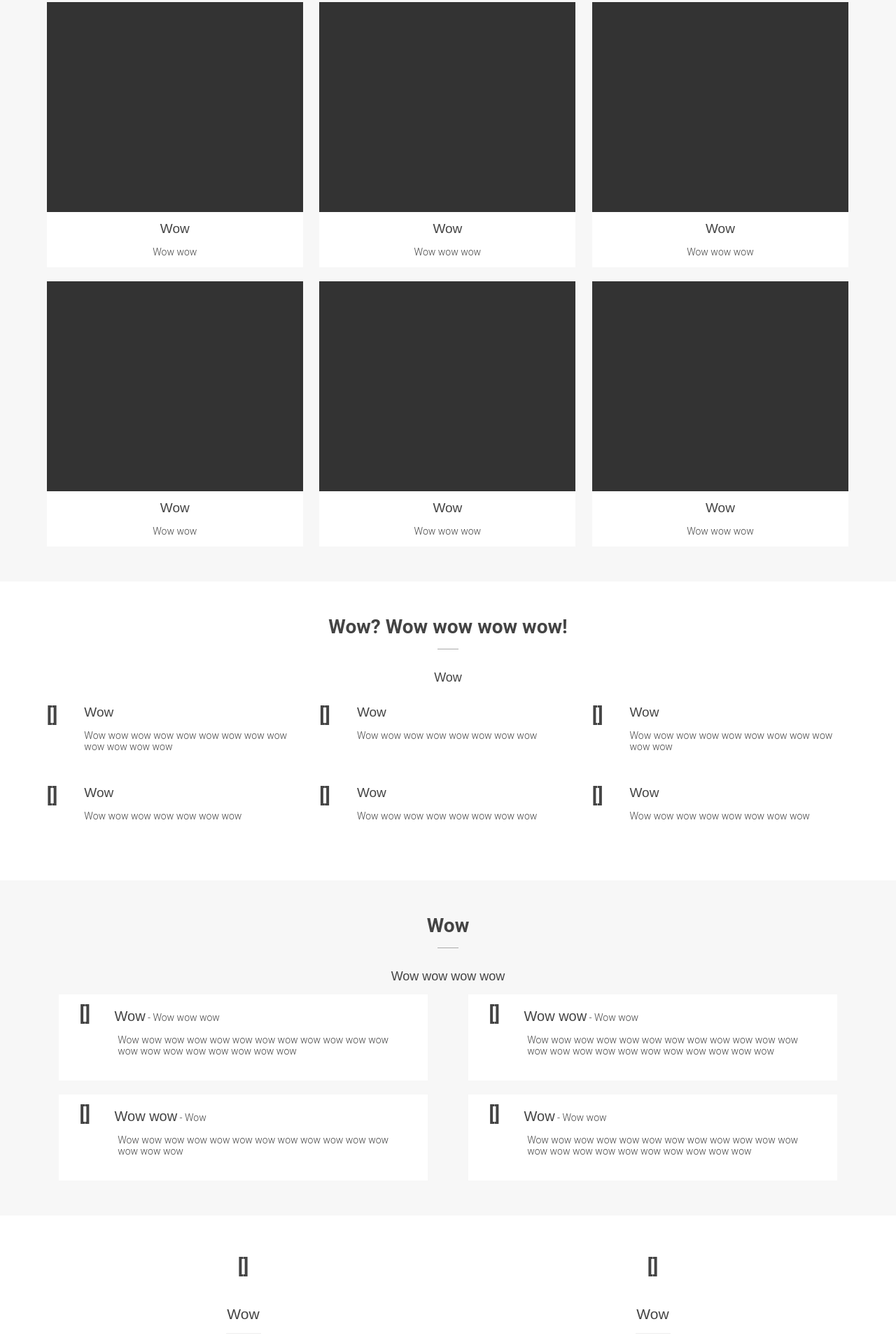
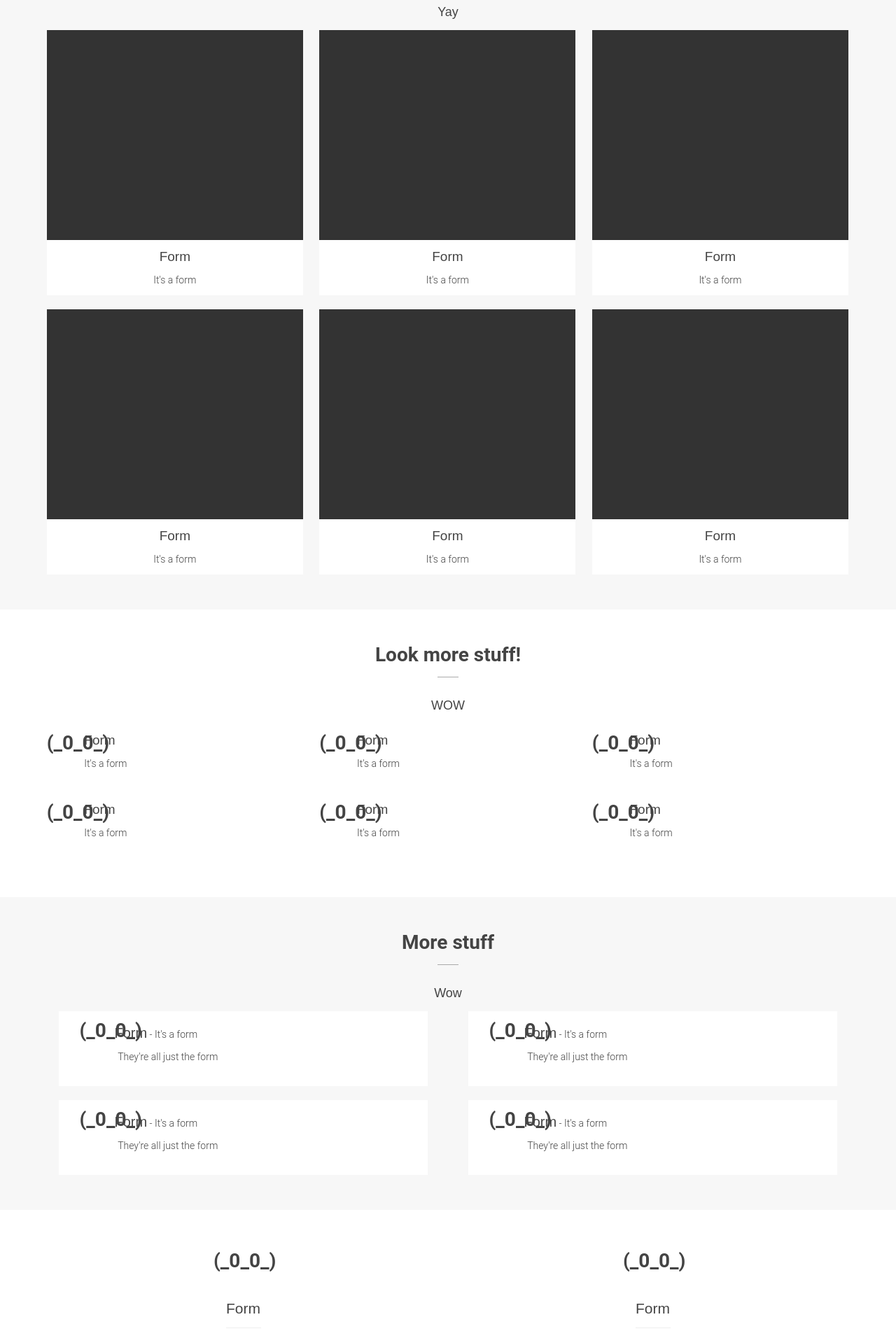
Before and after one commit to Uzernaym/CheezGame, a website: page home.html in a window 1280 px wide. Shown: the part 888-2800 px from the top of the page at 70% size. Drawn offline with Linux system fonts and the light colour scheme.

Commit message:
fifth commit

```diff
--- a/home.html
+++ b/home.html
@@ -7,10 +7,10 @@
       <div id="logo">
       </div>
       <ul class="nav">
-        <li><a href="#">Wow</a></li>
-        <li><a href="#">Wow</a></li>
-        <li><a href="#">Wow</a></li>
-        <li><a href="#">Wow</a></li>
+        <li><a href="/contact">Store</a></li>
+        <li><a href="/store">Contact</a></li>
+        <li><a href="/about">About</a></li>
+        <li><a href="/alinasucks">Alina Sucks</a></li>
       </ul>
     </div>
   </div>
@@ -18,138 +18,139 @@
 <div class="section">
   <div class="slider">
     <div class="container slidercontent">
-      <h1 class="hero">Wow</h1>
-      <h2 class="hero">Wow.Wow.Wow</h2>
-      <div class="call"><span>Wow</span></div>
+      <h1 class="hero">Brandon's</h1>
+      <h2 class="hero">Website</h2>
+      <div class="call"><span>Is better than Amanda's</span></div>
     </div>
   </div>
 </div>
 <div class="section">
   <div class="container">
     <div class="col four">
-      <h1 class="icon">[]</h1>
-      <h1 class="service">Wow</h1>
-      <p>Wow wow wow wow wow wow wow wow wow wow wow wow wow</p>
+      <h1 class="icon">(_0_0_)</h1>
+      <h1 class="service">Don't Click</h1>
+      <p>Doesn't do anything</p>
     </div>
     <div class="col four">
-      <h1 class="icon">[]</h1>
-      <h1 class="service">Wow</h1>
-      <p>Wow wow wow wow wow wow wow wow wow</p>
+      <h1 class="icon">(_0_0_)</h1>
+      <h1 class="service">Don't Click</h1>
+      <p>Doesn't do anything</p>
     </div>
     <div class="responsivegroup"></div>
     <div class="col four">
-      <h1 class="icon">[]</h1>
-      <h1 class="service">Wow</h1>
-      <p>Wow wow wow wow wow wow wow wow wow wow wow</p>
+      <h1 class="icon">(_0_0_)</h1>
+      <h1 class="service">Don't Click</h1>
+      <p>Doesn't do anything</p>
     </div>
     <div class="col four">
-      <h1 class="icon">[]</h1>
-      <h1 class="service">Wow</h1>
-      <p>Wow wow wow wow wow wow wow</p>
-    </div>
+      <div class="col four">
+        <h1 class="icon">(_0_0_)</h1>
+        <h1 class="service">Don't Click</h1>
+        <p>Doesn't do anything</p>
+      </div>
     <div class="group"></div>
   </div>
 </div>
 <div class="section bg">
   <div class="container">
-    <h1>Wow wow</h1>
-    <h2>Wow wow wow!</h2>
+    <h1>I did a thing</h1>
+    <h2>Yay</h2>
     <div class="col three bg nopad pointer">
       <div class="imgholder"></div>
-      <h1 class="feature">Wow</h1>
-      <p>Wow wow</p>
+      <h1 class="feature">Form</h1>
+      <p>It's a form</p>
     </div>
     <div class="col three bg nopad pointer">
       <div class="imgholder"></div>
-      <h1 class="feature">Wow</h1>
-      <p>Wow wow wow</p>
+      <h1 class="feature">Form</h1>
+      <p>It's a form</p>
     </div>
     <div class="col three bg nopad pointer">
       <div class="imgholder"></div>
-      <h1 class="feature">Wow</h1>
-      <p>Wow wow wow</p>
+      <h1 class="feature">Form</h1>
+      <p>It's a form</p>
     </div>
     <div class="group margin"></div>
     <div class="col three bg nopad pointer">
       <div class="imgholder"></div>
-      <h1 class="feature">Wow</h1>
-      <p>Wow wow</p>
+      <h1 class="feature">Form</h1>
+      <p>It's a form</p>
     </div>
     <div class="col three bg nopad pointer">
       <div class="imgholder"></div>
-      <h1 class="feature">Wow</h1>
-      <p>Wow wow wow</p>
+      <h1 class="feature">Form</h1>
+      <p>It's a form</p>
     </div>
     <div class="col three bg nopad pointer">
       <div class="imgholder"></div>
-      <h1 class="feature">Wow</h1>
-      <p>Wow wow wow</p>
+      <h1 class="feature">Form</h1>
+      <p>It's a form</p>
     </div>
     <div class="group"></div>
   </div>
 </div>
 <div class="section">
   <div class="container">
-    <h1>Wow? Wow wow wow wow!</h1>
-    <h2>Wow</h2>
+    <h1>Look more stuff!</h1>
+    <h2>WOW</h2>
     <div class="col three">
-      <h1 class="icon side">[]</h1>
-      <h1 class="feature side">Wow</h1>
-      <p class="side">Wow wow wow wow wow wow wow wow wow wow wow wow wow</p>
+      <h1 class="icon side">(_0_0_)</h1>
+      <h1 class="feature side">Form</h1>
+      <p class="side">It's a form</p>
     </div>
     <div class="col three">
-      <h1 class="icon side">[]</h1>
-      <h1 class="feature side">Wow</h1>
-      <p class="side">Wow wow wow wow wow wow wow wow</p>
+      <h1 class="icon side">(_0_0_)</h1>
+      <h1 class="feature side">Form</h1>
+      <p class="side">It's a form</p>
     </div>
     <div class="col three">
-      <h1 class="icon side">[]</h1>
-      <h1 class="feature side">Wow</h1>
-      <p class="side">Wow wow wow wow wow wow wow wow wow wow wow</p>
+      <h1 class="icon side">(_0_0_)</h1>
+      <h1 class="feature side">Form</h1>
+      <p class="side">It's a form</p>
     </div>
     <div class="group margin"></div>
     <div class="col three">
-      <h1 class="icon side">[]</h1>
-      <h1 class="feature side">Wow</h1>
-      <p class="side">Wow wow wow wow wow wow wow</p>
+      <h1 class="icon side">(_0_0_)</h1>
+      <h1 class="feature side">Form</h1>
+      <p class="side">It's a form</p>
     </div>
     <div class="col three">
-      <h1 class="icon side">[]</h1>
-      <h1 class="feature side">Wow</h1>
-      <p class="side">Wow wow wow wow wow wow wow wow</p>
+      <h1 class="icon side">(_0_0_)</h1>
+      <h1 class="feature side">Form</h1>
+      <p class="side">It's a form</p>
     </div>
     <div class="col three">
-      <h1 class="icon side">[]</h1>
-      <h1 class="feature side">Wow</h1>
-      <p class="side">Wow wow wow wow wow wow wow wow</p>
+      <h1 class="icon side">(_0_0_)</h1>
+      <h1 class="feature side">Form</h1>
+      <p class="side">It's a form</p>
     </div>
     <div class="group margin"></div>
   </div>
 </div>
 <div class="section bg">
   <div class="container">
-    <h1>Wow</h1>
-    <h2>Wow wow wow wow</h2>
+    <h1>More stuff</h1>
+    <h2>Wow</h2>
     <div class="col two bg margin extrapad">
-      <h1 class="icon side">[]</h1>
-      <span class="feature side">Wow</span><span class="side"> - Wow wow wow</span>
-      <p class="side">Wow wow wow wow wow wow wow wow wow wow wow wow wow wow wow wow wow wow wow wow</p>
+      <h1 class="icon side">(_0_0_)</h1>
+      <span class="feature side">Form</span><span class="side"> - It's a form</span>
+      <p class="side">They're all just the form</p>
     </div>
     <div class="col two bg margin extrapad">
-      <h1 class="icon side">[]</h1>
-      <span class="feature side">Wow wow</span><span class="side"> - Wow wow</span>
-      <p class="side">Wow wow wow wow wow wow wow wow wow wow wow wow wow wow wow wow wow wow wow wow wow wow wow</p>
+      <h1 class="icon side">(_0_0_)</h1>
+      <span class="feature side">Form</span><span class="side"> - It's a form</span>
+      <p class="side">They're all just the form</p>
     </div>
     <div class="group margin"></div>
     <div class="col two bg margin extrapad">
-      <h1 class="icon side">[]</h1>
-      <span class="feature side">Wow wow</span><span class="side"> - Wow</span>
-      <p class="side">Wow wow wow wow wow wow wow wow wow wow wow wow wow wow wow</p>
+      <h1 class="icon side">(_0_0_)</h1>
+      <span class="feature side">Form</span><span class="side"> - It's a form</span>
+      <p class="side">They're all just the form</p>
     </div>
     <div class="col two bg margin extrapad">
-      <h1 class="icon side">[]</h1>
-      <span class="feature side">Wow</span><span class="side"> - Wow wow</span>
-      <p class="side">Wow wow wow wow wow wow wow wow wow wow wow wow wow wow wow wow wow wow wow wow wow wow</p>
+      <h1 class="icon side">(_0_0_)</h1>
+      <span class="feature side">Form</span><span class="side"> - It's a form</span>
+      <p class="side">They're all just the form</p>
     </div>
     <div class="group"></div>
   </div>
@@ -157,21 +158,21 @@
 <div class="section">
   <div class="container">
     <div class="col two">
-      <h1 class="icon">[]</h1>
-      <h1 class="service">Wow</h1>
-      <p>Wow wow wow wow wow wow wow wow wow wow wow wow wow</p>
+      <h1 class="icon">(_0_0_)</h1>
+      <h1 class="service">Form</h1>
+      <p>Same form</p>
     </div>
     <div class="col two">
-      <h1 class="icon">[]</h1>
-      <h1 class="service">Wow</h1>
-      <p>Wow wow wow wow wow wow wow wow wow</p>
+      <h1 class="icon">(_0_0_)</h1>
+      <h1 class="service">Form</h1>
+      <p>Same form</p>
     </div>
     <div class="group"></div>
   </div>
 </div>
 <div class="section">
   <div class="container">
-    <h1 class="reset">Terrible.</h1>
+    <h1 class="reset">You are terrible.</h1>
   </div>
 </div>
 <div class="section">
@@ -179,25 +180,25 @@
     <div class="container white">
       <div class="col four left">
         <h1>What?</h1>
-        <p>So that's it. This started out as 20 minutes of making fun of modern web dev. Then it turned into a few hours of it.</p>
-        <p>I hope you've enjoyed looking at every modern website ever.</p>
-        <p>I don't actually hate this style as long as the content is meaningful. In fact, I think this type of design is pretty cool and effective.</p>
+        <p>It's a wewbsite.</p>
+        <p>That I totally didn't steal.</p>
+        <p>Don't worry about it.</p>
       </div>
       <div class="col four left">
         <h1>How?</h1>
-        <p>CSS3 and HTML. JS for header shrinking; optional. Site works perfectly with JS disabled (another gripe of mine with modern web dev).</p>
-        <p>Only external libraries are GFonts.</p>
-        <p>Moderately responsive, should work on anything modern.</p>
+        <p>Don't worry.</p>
+        <p>About it.</p>
+        <p>Not stolen?</p>
       </div>
       <div class="col four left">
         <h1>Why?</h1>
-        <p>Many popular HTML themes have thousands of lines of HTML, thousands of lines of CSS and several JS plugins on every page amounting to tens of thousands of lines of JavaScript.</p>
-        <p>I fail to see a valid reason for this, particularly the horrendous line counts that are usually due to unused features or badly designed code.</p>
+        <p>Jared made me.</p>
+        <p>Because class.</p>
       </div>
       <div class="col four left">
         <h1>Who?</h1>
-        <p>I'm Andrew.</p>
-        <p>You can get in touch with me through <a href="http://atunnecliffe.com">http://atunnecliffe.com</a> or <a href="mailto:andrew@atunnecliffe.com">emailing me</a>.</p>
+        <p>I'm Brandon.</p>
+        <p>Contact real owner here <a href="http://atunnecliffe.com">http://atunnecliffe.com</a> or <a href="mailto:andrew@atunnecliffe.com">emailing me</a>.</p>
       </div>
       <div class="group"></div>
     </div>
```
